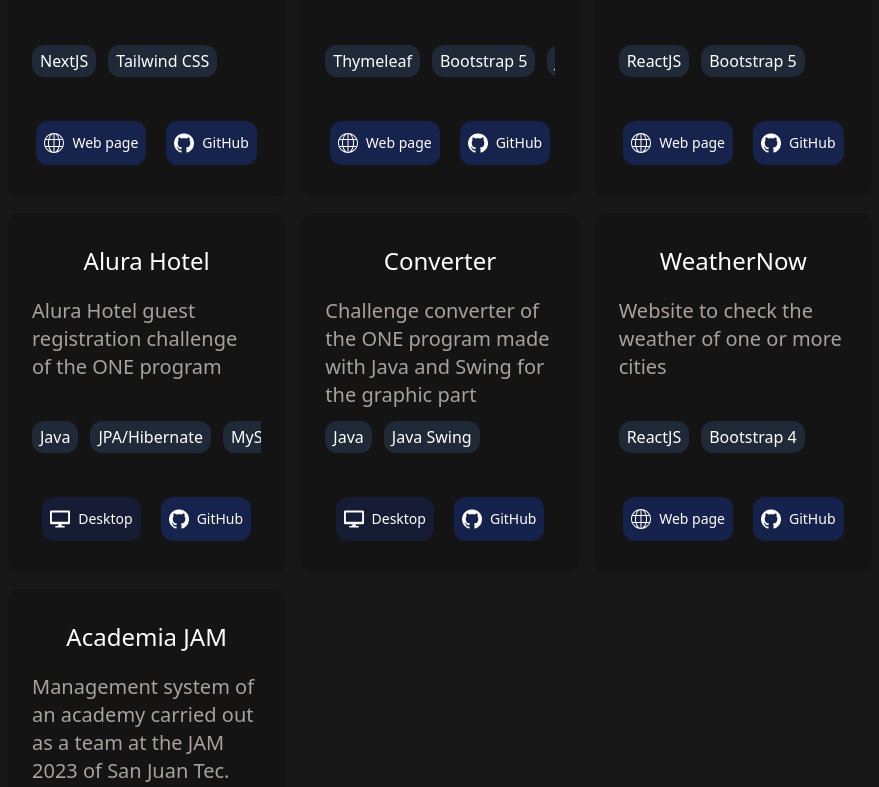
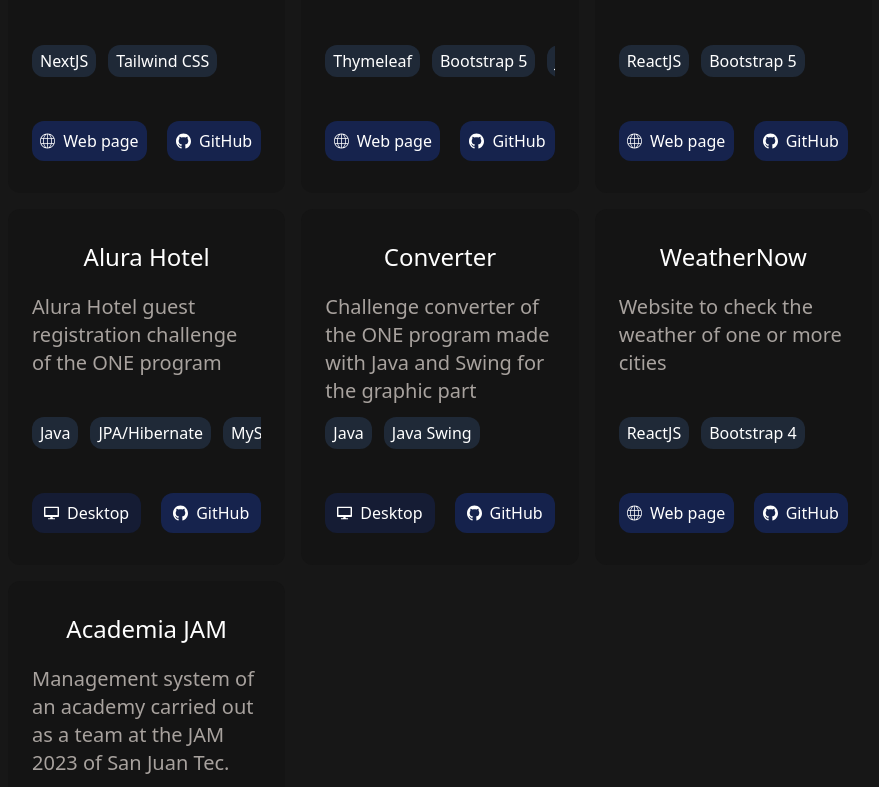
Before and after one commit to Mathi21as/portafolio, a Next.js app: page / in a window 1280 px wide. Shown: the part 1885-2672 px from the top of the page, without its empty margins (200-1079 px from the left). Built offline with nearby package versions, Linux system fonts and the light colour scheme.

Commit message:
design changes

```diff
--- a/components/Footer.tsx
+++ b/components/Footer.tsx
@@ -8,7 +8,7 @@ const Footer = () => {
 			<p className="lg:text-2xl text-xl w-full lg:w-max text-center my-auto">© {t("Developed by")} Mathias Ledesma</p>
 			<div className="flex flex-row justify-center gap-5">
 			<a href="https://github.com/Mathi21as/" className="invert" >
-				<Image width={"30"} height={"30"} src={"/resources/redes/github.png"} alt="github"/>
+				<Image width={"30"} height={"30"} src={"/resources/redes/Github.svg"} alt="github"/>
 			</a>
 			<a href="https://www.linkedin.com/in/mathiled/" className="invert">
 				<Image width={"30"} height={"30"} src={"/resources/redes/linkedin.png"} alt="linkedin"/>
--- a/components/Projects.tsx
+++ b/components/Projects.tsx
@@ -87,34 +87,34 @@ const Projects = () => {
 										})
 									}
 								</div>
-								<div className="flex flex-row justify-center gap-5 items-end">
+								<div className="flex flex-col lg:flex-row justify-center gap-5 items-end">
 										<Link
 											href={project.ruta}
 											target="_blank"
 											className={`${project.type == "webpage" ? "bg-blue-950/90 lg:hover:bg-blue-900/90" :
-												"bg-blue-950/50 pointer-events-none"} text-lg lg:text-sm whitespace-nowrap
-												p-2 h-min font-light rounded-xl flex flex-row gap-2`}>
+												"bg-blue-950/50 pointer-events-none"} text-lg w-full lg:w-max lg:text-sm whitespace-nowrap
+												py-2 lg:px-3 h-min font-light rounded-xl justify-center flex flex-row gap-2`}>
 												<Image
-													width={"20"}
-													height={"20"}
+													width={"15"}
+													height={"15"}
 													src={project.type == "webpage" ? "/resources/redes/webpage.svg"
 														: "/resources/redes/desktop.svg"}
 													className="invert py-1"
 													alt="web page"/>
 												{
 													project.type == "webpage" ?
-														<p className="text-lg lg:text-sm lg:pt-1 pr-6 md:pr-0">{`${t("Web page")}`}</p>
+														<p className="text-base">{`${t("Web page")}`}</p>
 														:
-														<p className="text-lg lg:text-sm lg:pt-1 pr-6 md:pr-0">{`${t("Desktop")}`}</p>
+														<p className="text-base">{`${t("Desktop")}`}</p>
 												}
 										</Link>
 										<Link
 											href={project.code}
 											target="_blank"
 											className=" lg:hover:bg-blue-900/90 whitespace-nowrap
-											p-2 h-min font-light rounded-xl bg-blue-950/90 flex flex-row gap-2">
-												<Image width={"20"} height={"20"} src={"/resources/redes/github.png"} className="invert py-1" alt="github"/>
-												<p className="text-lg lg:text-sm lg:pt-1 pr-6 md:pr-0">GitHub</p>
+											py-2 h-min font-light rounded-xl lg:px-3 bg-blue-950/90 w-full lg:w-max justify-center flex flex-row gap-2">
+												<Image width={"15"} height={"15"} src={"/resources/redes/Github.svg"} className="invert py-1" alt="github"/>
+												<p className="text-base">GitHub</p>
 										</Link>
 								</div>
 							</div>
```
Also changed, not shown: public/resources/redes/Github.svg (added), public/resources/redes/github.png (deleted).
